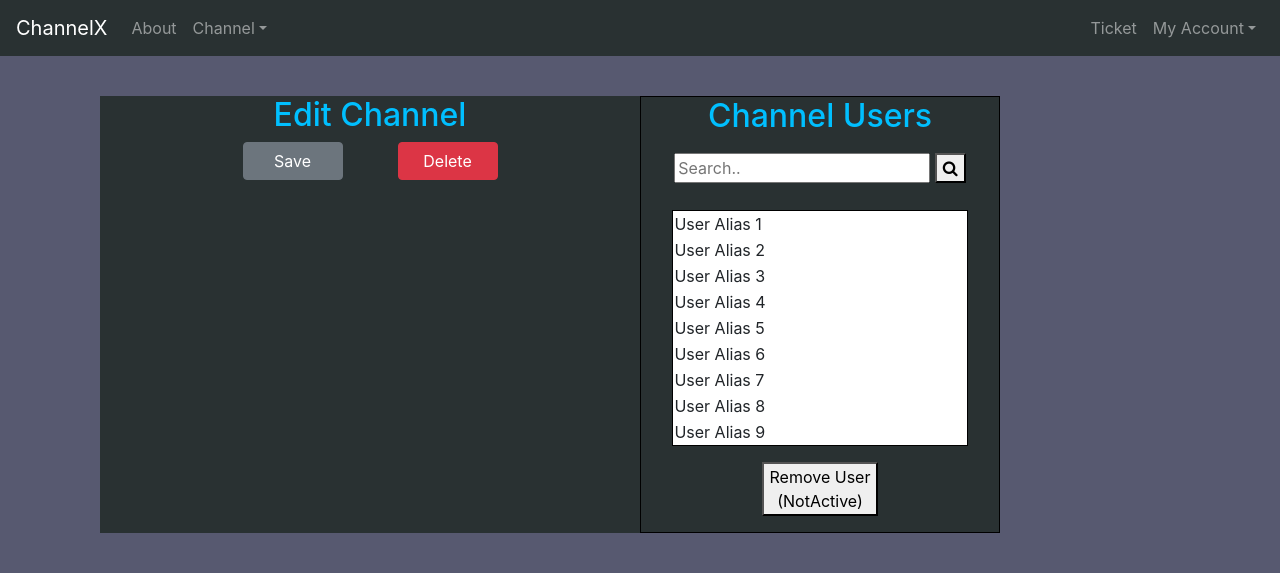
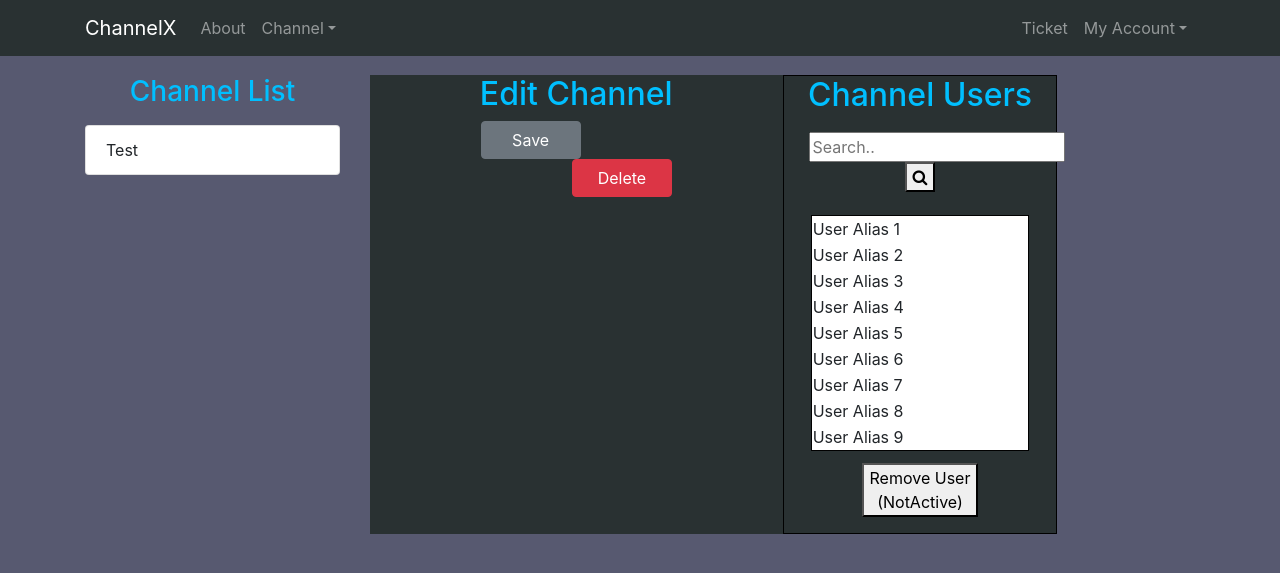
Before and after one commit to thefredliestfred/ChannelX, a Django app: page /channelsettings/ in a window 1280 px wide. Shown: the top 573 px of the page. Run offline with Django 3.2, Linux system fonts and the light colour scheme; a user stored in the database is signed in; some libraries are stand-ins or nearby versions.

Commit message:
Working on side channel list panel

```diff
--- a/DjangoProjects/channelx/main/static/main/main.css
+++ b/DjangoProjects/channelx/main/static/main/main.css
@@ -1,10 +1,10 @@
 body {
-    padding:0;
-    background-color: #575970;
-    margin-top: 5rem;
+    background-color: #575970 ;
+    margin-top: 75px;
 }
 
 h1, h2, h3, h4, h5, h6 {
+    text-align: center;
     color: #00BFFF;
 }
 
--- a/DjangoProjects/channelx/main/templates/main/base.html
+++ b/DjangoProjects/channelx/main/templates/main/base.html
@@ -1,6 +1,13 @@
 {% load static %}
 <!DOCTYPE html>
 <html lang='en-US'>
+<!--
+    Last Update:
+        05/04/19 by Tarren Bos
+
+    This is a base template for the entire site. All templates are routed through this code in
+    order to use the NavBar and all installed addons
+-->
 
 <!-- Header and Title -->
 <head>
@@ -16,6 +23,12 @@
     <!-- jQuery CDN -->
     <script src="https://ajax.googleapis.com/ajax/libs/jquery/3.3.1/jquery.min.js"></script>
 
+    <!-- Optional JavaScript -->
+    <!-- jQuery first, then Popper.js, then Bootstrap JS -->
+    <script src="https://code.jquery.com/jquery-3.2.1.slim.min.js" integrity="sha384-KJ3o2DKtIkvYIK3UENzmM7KCkRr/rE9/Qpg6aAZGJwFDMVNA/GpGFF93hXpG5KkN" crossorigin="anonymous"></script>
+    <script src="https://cdnjs.cloudflare.com/ajax/libs/popper.js/1.12.9/umd/popper.min.js" integrity="sha384-ApNbgh9B+Y1QKtv3Rn7W3mgPxhU9K/ScQsAP7hUibX39j7fakFPskvXusvfa0b4Q" crossorigin="anonymous"></script>
+    <script src="https://maxcdn.bootstrapcdn.com/bootstrap/4.0.0/js/bootstrap.min.js" integrity="sha384-JZR6Spejh4U02d8jOt6vLEHfe/JQGiRRSQQxSfFWpi1MquVdAyjUar5+76PVCmYl" crossorigin="anonymous"></script>
+
     {% if title %}
         <title>ChannelX - {{ title }}</title>
     {% else %}
@@ -24,16 +37,15 @@
 </head>
 
 <!--- Items on page -->
-<div class="container">
-
+<body>
    <header class="site-header">
         <!-- The Navigation Bar -->
         <nav class="navbar navbar-expand-lg navbar-dark bg-steel fixed-top">
+            <div class="container"> <!-- Causes page to be a specific length of 12 cols -->
                 <a class="navbar-brand" href="{% url 'main-home' %}">ChannelX</a>
                 <button class="navbar-toggler" type="button" data-toggle="collapse" data-target="#navbarSupportedContent" aria-controls="navbarSupportedContent" aria-expanded="false" aria-label="Toggle navigaiton">
                     <span class="navbar-toggler-icon"></span>
                 </button>
-
                 <div class="collapse navbar-collapse" id="navbarSupportedContent">
                     <!-- The Left Side of the NavBar -->
                     <div class="navbar-nav mr-auto">
@@ -51,7 +63,7 @@
                     </div>
                     <!-- The Right Side of the NavBar -->
                     <div class="navbar-nav">
-                    <a class="nav-link" href="#">Ticket</a>
+                        <a class="nav-link" href="{% url 'main-ticketrequest' %}">Ticket</a>
                         {% if user.is_authenticated %}
                             <li class="nav-item dropdown">
                                 <a class="nav-link dropdown-toggle" href="#" id="navbarDropdown" role="button" data-toggle="dropdown" aria-haspopup="true" aria-expanded="false">My Account</a>
@@ -66,12 +78,28 @@
                         {% endif %}
                     </div>
                 </div>
+            </div>
         </nav>
     </header>
 
     <main role="main" class="container">
         <div class="row">
-                <div style="width:100%; padding-top:16px">
+            <!-- The Channel List SideBar -->
+            <div class="col-md-3">
+                <div class="content-section">
+                    <h3>Channel List</h3>
+                    <p>
+                        <ul class="list-group">
+                            {% for channel in channels %}
+                                <li class="list-group-item">{{ channel.room_name }}</li>
+                            {% endfor %}
+                            <li class="list-group-item">Test</li>
+                        </ul>
+                    </p>
+                </div>
+            </div>
+            <div class="col-md-9">
+                <!-- Messages from site displayed below the NavBar -->
                 {% if messages %}
                     {% for message in messages %}
                         <div class="alert alert-{{ message.tags }}">
@@ -79,15 +107,10 @@
                         </div>
                     {% endfor %}
                 {% endif %}
+                <!-- Template pages are routed through the blocked content to use this base template -->
+                {% block content %}{% endblock %}
             </div>
         </div>
-            {% block content %}{% endblock %}
     </main>
-
-    <!-- Optional JavaScript -->
-    <!-- jQuery first, then Popper.js, then Bootstrap JS -->
-    <script src="https://code.jquery.com/jquery-3.2.1.slim.min.js" integrity="sha384-KJ3o2DKtIkvYIK3UENzmM7KCkRr/rE9/Qpg6aAZGJwFDMVNA/GpGFF93hXpG5KkN" crossorigin="anonymous"></script>
-    <script src="https://cdnjs.cloudflare.com/ajax/libs/popper.js/1.12.9/umd/popper.min.js" integrity="sha384-ApNbgh9B+Y1QKtv3Rn7W3mgPxhU9K/ScQsAP7hUibX39j7fakFPskvXusvfa0b4Q" crossorigin="anonymous"></script>
-    <script src="https://maxcdn.bootstrapcdn.com/bootstrap/4.0.0/js/bootstrap.min.js" integrity="sha384-JZR6Spejh4U02d8jOt6vLEHfe/JQGiRRSQQxSfFWpi1MquVdAyjUar5+76PVCmYl" crossorigin="anonymous"></script>
-</div>
+</body>
 </html>
--- a/DjangoProjects/channelx/main/urls.py
+++ b/DjangoProjects/channelx/main/urls.py
@@ -25,7 +25,7 @@ urlpatterns = [
     path('channelsettings/', views.channelsettingspage, name='main-channelsettings'),
     path('thankyouregister/', views.thankyouregisterpage, name='main-thankyouregister'),
     path('ticketrecieved/', views.ticketrecivedpage, name='main-ticketrecieved'),
-    path('ticketrequest/', views.ticketrequestpage, name='main-ticketrequest'),
+    #path('ticketrequest/', views.ticketrequestpage, name='main-ticketrequest'),
     path('channel/', ChannelListView.as_view(), name='main-channel-list'),
     path('channel/new/', ChannelCreateView.as_view(), name='channel-create'),
     path('channel/<str:slug>/', ChannelDetailView.as_view(), name='channel-detail'),
--- a/DjangoProjects/channelx/main/views.py
+++ b/DjangoProjects/channelx/main/views.py
@@ -1,14 +1,13 @@
-from datetime import date
+from datetime import date, datetime
 import json
 from django.shortcuts import render, redirect
+from django.contrib import messages
 from django.contrib.auth.decorators import login_required
 from django.contrib.auth.mixins import LoginRequiredMixin, UserPassesTestMixin
 from django.views.generic import ListView, DetailView, CreateView, UpdateView, DeleteView
-from main.models import Channel, Ticket
-from datetime import date, datetime
 from django.core.mail import send_mail
 from django.utils.safestring import mark_safe
-from main.models import Channel, ChannelMembers
+from main.models import Channel, ChannelMembers, Ticket
 from main.forms import JoinChannelForm
 
 def homepage(request):
@@ -35,11 +34,10 @@ def join_channel(request):
         form = JoinChannelForm()
     return render(request, 'main/findChannel.html', {'form': form})
 
-
-class ChannelListView(LoginRequiredMixin, ListView):
+class ChannelListView(ListView):
     model = Channel
     context_object_name = "channels"
-    #template_name = "main/base.html"
+    template_name = "main/base.html"
 
 class MemberListView(LoginRequiredMixin, ListView):
     model = ChannelMembers
@@ -93,7 +91,7 @@ class TicketCreateView(CreateView):
 
     def form_valid(self, form):
         form.instance.author = self.request.user
-        send_mail(f'Ticket created by {form.instance.author} {self.now}', f'{self.fields}','WTAMU ChannelX Tickets', [ f'wtchanx2019@gmail.com',] )
+        send_mail(f'Ticket created by {form.instance.author} {self.now}', f'{self.fields}', 'WTAMU ChannelX Tickets', [f'wtchanx2019@gmail.com',])
         return redirect('main-ticketrecieved')
 
 def aboutpage(request):
--- a/DjangoProjects/colors.txt
+++ b/DjangoProjects/colors.txt
@@ -1,4 +1,6 @@
+293132 - Dark Grey
+575970 - Purple Grey
+
 547aa5
-575970
 474044
 293132
```
Also changed, not shown: DjangoProjects/channelx/main/templates/main/home.html (+6 -1 lines), DjangoProjects/channelx/db.sqlite3. Lines whose indentation alone changed are shown as unchanged.
